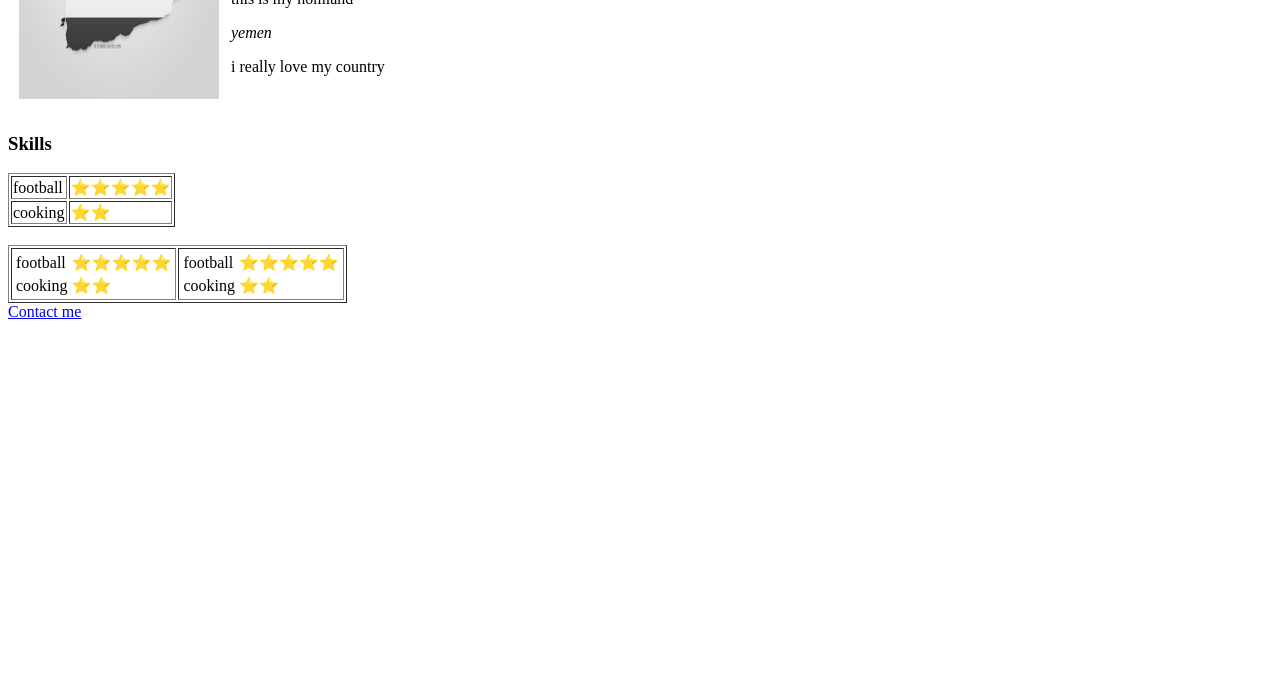
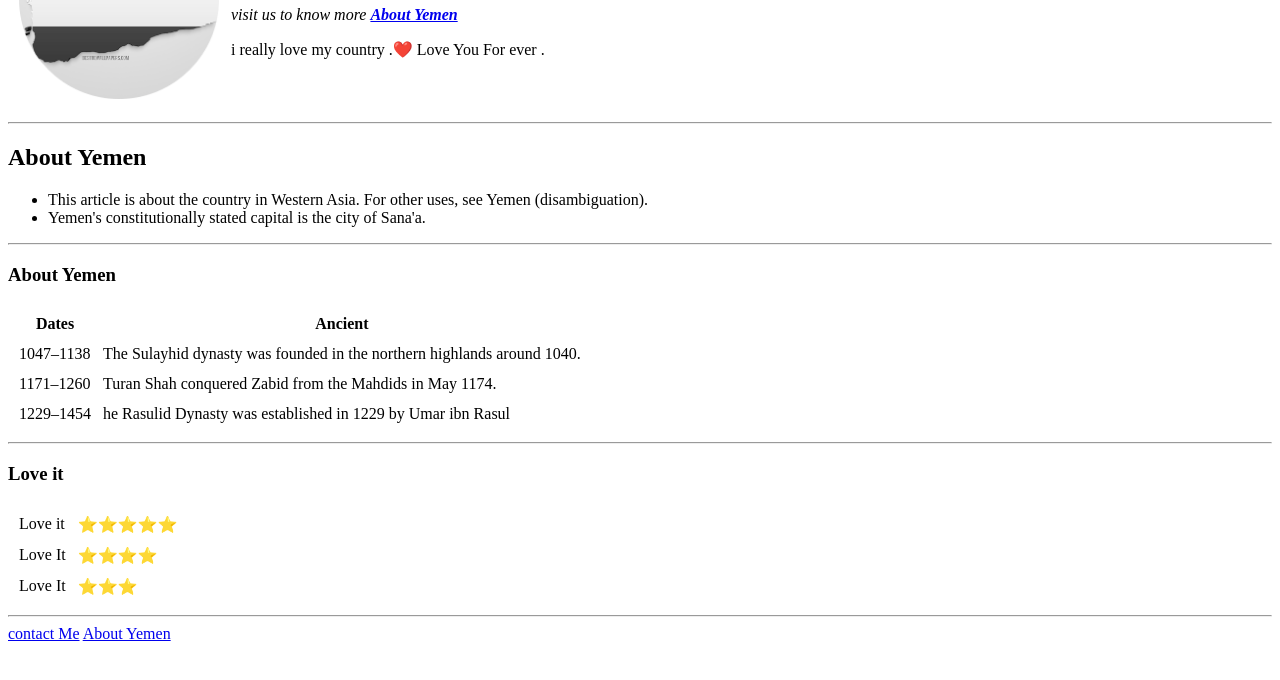
Before and after one commit to alassady/Yemen, a plain HTML site: page index.html in a window 1280 px wide. Shown: the part 120-800 px from the top of the page. Drawn offline with Linux system fonts and the light colour scheme.

Commit message:
About My Country

```diff
--- a/index.html
+++ b/index.html
@@ -11,62 +11,68 @@
 
   <table cellspacing="10px">
     <tr>
-      <td><img src="images\yemen.png" alt=" my country pictuer" width="200" height="200px"></td>
+      <td><img src="images\circle-cropped.png" alt=" my country pictuer" width="200" height="200px"></td>
       <td>
         <h1> YEMEN </h1>
-        <p>this is my homland </p>
-        <p> <em>yemen</em></p>
-        <p>i really love my country </p>
+        <p><em>visit us to know more  <strong><a href="https://en.wikipedia.org/wiki/Yemen">  About Yemen </a></strong></em> </p>
+        <p>i really love my country .❤️ Love You For ever  .  </p>
+        </tr>
       </td>
-    </tr>
   </table>
+  <hr>
+  <h2>About Yemen </h2>
+  <ul>
+    <li>This article is about the country in Western Asia. For other uses, see Yemen (disambiguation).</li>
+    <li>Yemen's constitutionally stated capital is the city of Sana'a.</li>
+  </ul>
+<hr>
+
+<h3>About Yemen</h3>
+
+<table cellspacing="10px">
+<thead>
 
 
-  <h3 color="red">Skills </h3>
+  <tr>
+    <th>Dates</th>
+    <th>Ancient </th>
+  </tr>
+  </thead>
+  <tbody>
+  <tr>
+    <td>1047–1138</td>
+    <td>The Sulayhid dynasty was founded in the northern highlands around 1040.</td>
+  </tr>
+  <tr>
+    <td>1171–1260</td>
+    <td>Turan Shah conquered Zabid from the Mahdids in May 1174.</td>
+  </tr>
+  <tr>
+    <td>1229–1454</td>
+    <td>he Rasulid Dynasty was established in 1229 by Umar ibn Rasul</td>
+  </tr>
+  </tbody>
+</table>
+<hr>
 
-  <table border="1">
+<h3> Love it </h3>
+<table cellspacing="10px">
   <tr>
-      <td>football</td>
+    <td>Love it </td>
     <td>⭐⭐⭐⭐⭐</td>
   </tr>
   <tr>
-      <td>cooking</td>
-      <td>⭐⭐</td>
+    <td>Love It</td>
+    <td>⭐⭐⭐⭐</td>
+  </tr>
+  <tr>
+    <td>Love It </td>
+    <td>⭐⭐⭐</td>
   </tr>
 </table>
-  <br>
-  <table border="1">
-    <tr>
-      <td>
-        <table>
-          <tr>
-            <td>football</td>
-            <td>⭐⭐⭐⭐⭐</td>
-          </tr>
-          <tr>
-            <td>cooking</td>
-            <td>⭐⭐</td>
-          </tr>
-        </table>
-      </td>
-      <td>
-        <table>
-          <tr>
-            <td>football</td>
-            <td>⭐⭐⭐⭐⭐</td>
-          </tr>
-          <tr>
-            <td>cooking</td>
-            <td>⭐⭐</td>
-          </tr>
-        </table>
-      </td>
-    </tr>
-  </table>
-
-<a href="contactme.html"> Contact me </a>
-
-
+<hr>
+<a href="contactme.html" >contact Me</a>
+<a href="Aboutyemen.html">About Yemen</a>
 </body>
 
 
```
Also changed, not shown: Aboutyemen.html (added, +17 -0 lines), contactme.html (+27 -18 lines), images/circle-cropped.png (added). Lines whose indentation alone changed are shown as unchanged.
